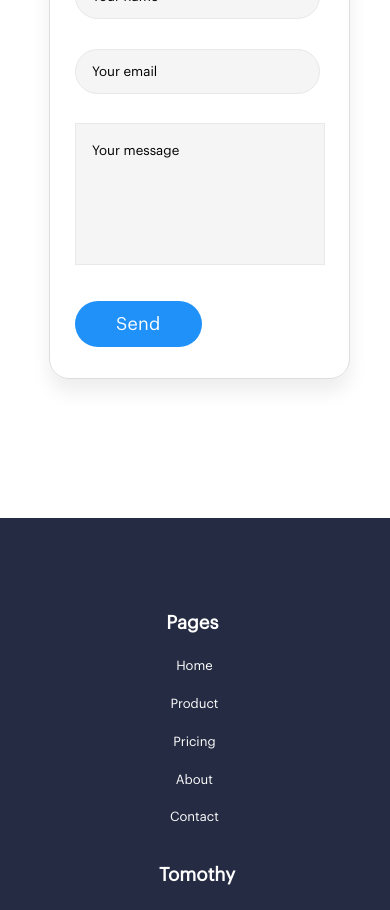
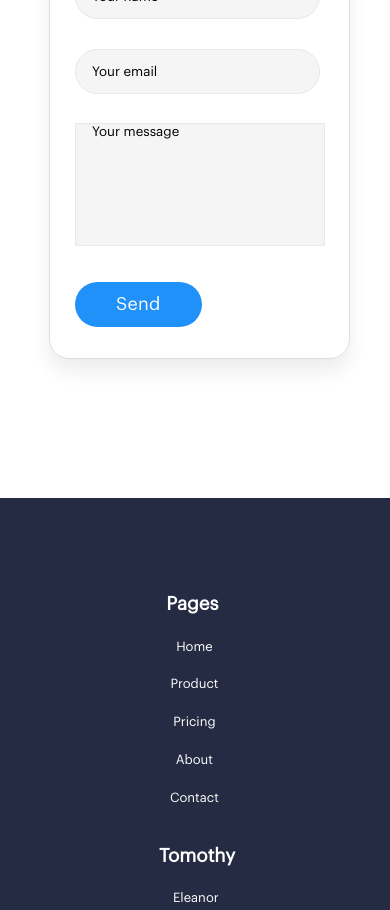
Before and after one commit to JcortesJ/landing_PageUAPA, a Next.js app in the folder landinguapa/: page / in a window 390 px wide. Shown: the part 2680-3590 px from the top of the page. Built offline with nearby package versions, Linux system fonts and the light colour scheme.

Commit message:
intendando arreglar 2

```diff
--- a/landinguapa/styles/Home.module.css
+++ b/landinguapa/styles/Home.module.css
@@ -882,7 +882,7 @@
         flex-direction: column;
         align-items: flex-start;
         padding: 20px 16px;
-        padding-top: -2%;
+        padding-top: 0.2%;
         padding-right: 10%;
         height: 100px;
         width: 100%;
```
